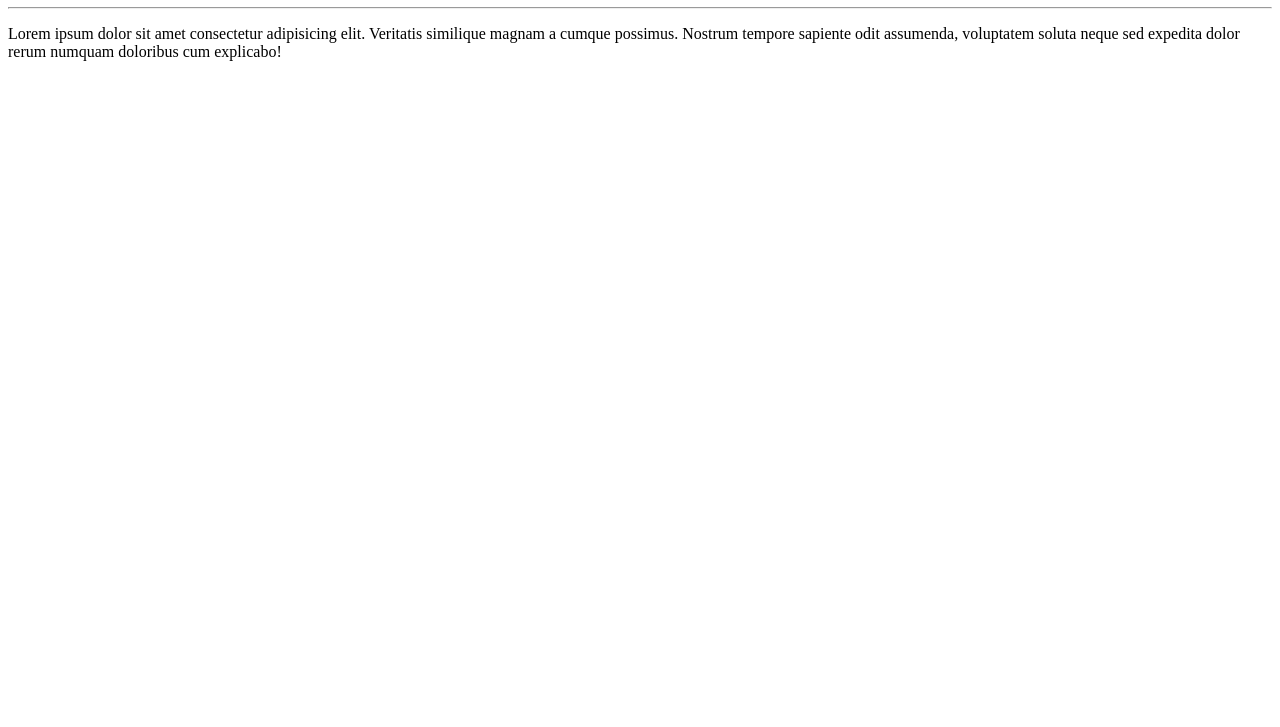
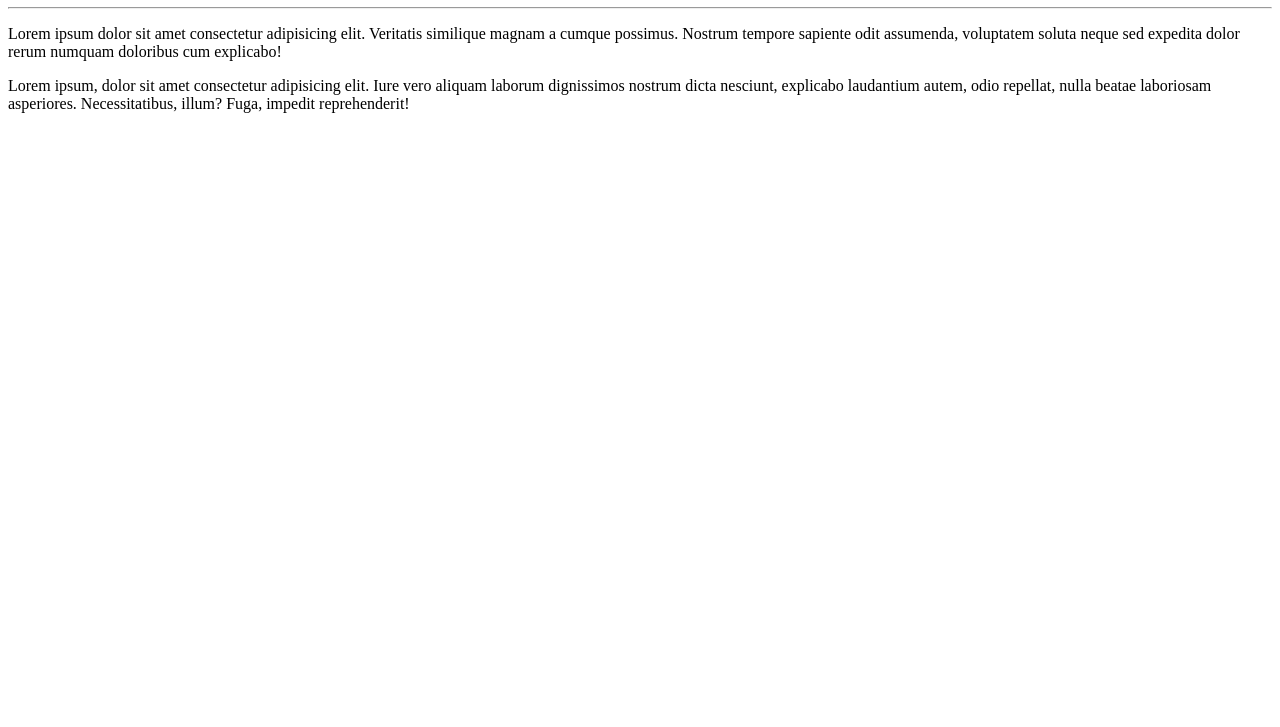
Before and after one commit to Luann-57/Ola_Mundo, a plain HTML site: page site-exemplo/index.html in a window 1280 px wide. Shown: the part 73-800 px from the top of the page. Drawn offline with Linux system fonts and the light colour scheme.

Commit message:
adicionei um parágrafo

```diff
--- a/site-exemplo/index.html
+++ b/site-exemplo/index.html
@@ -9,5 +9,6 @@
     <h1>Olá, Mundo</h1>
     <hr>
     <p>Lorem ipsum dolor sit amet consectetur adipisicing elit. Veritatis similique magnam a cumque possimus. Nostrum tempore sapiente odit assumenda, voluptatem soluta neque sed expedita dolor rerum numquam doloribus cum explicabo!</p>
+    <p>Lorem ipsum, dolor sit amet consectetur adipisicing elit. Iure vero aliquam laborum dignissimos nostrum dicta nesciunt, explicabo laudantium autem, odio repellat, nulla beatae laboriosam asperiores. Necessitatibus, illum? Fuga, impedit reprehenderit!</p>
 </body>
 </html>
```
